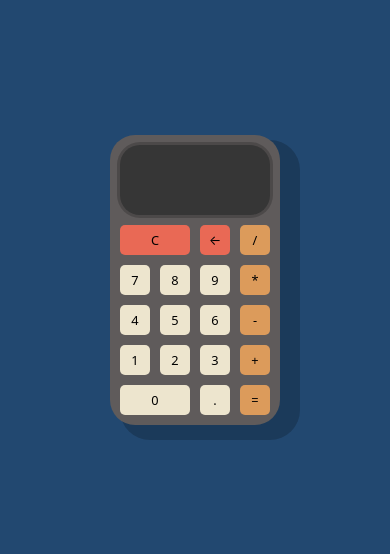
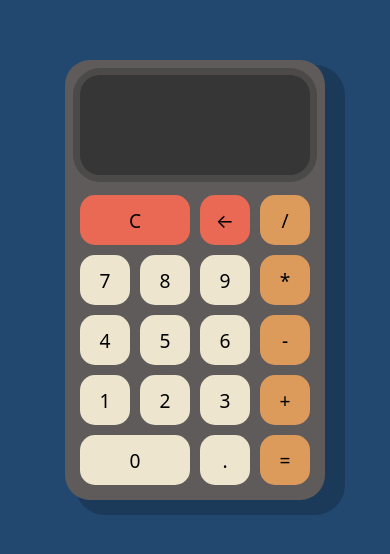
Before and after one commit to MarcuzHX/Calculadora, a plain HTML site: page index.html in a window 390 px wide. Shown: the part 142-696 px from the top of the page. Drawn offline with Linux system fonts and the light colour scheme.

Commit message:
css actualizado

```diff
--- a/style.css
+++ b/style.css
@@ -131,60 +131,3 @@ button:focus {
         font-size: 1.5em;
     }
 }
-
-@media (max-width: 768px) {
-    .calculadora {
-        grid-template-columns: repeat(4, 50px);
-        grid-template-rows: 100px repeat(5, 50px);
-        padding: 5px;
-    }
-
-    button, .operador, .col-2 {
-        font-size: 1em;
-        border-radius: 10px;
-        color: #000000;
-    }
-
-    .display {
-        padding: 10px;
-        margin: 10px 10px 15px;
-        box-shadow: 0px 0px 0px 5px #00000033;
-        overflow-x: auto;
-    }
-
-    #valor-actual {
-        font-size: 1em;
-    }
-
-    #valor-anterior {
-        font-size: 1.2em;
-    }
-}
-
-@media (max-width: 480px) {
-    .calculadora {
-        grid-template-columns: repeat(4, 40px);
-        grid-template-rows: 80px repeat(5, 40px);
-    }
-
-    button, .operador, .col-2 {
-        font-size: 0.8em;
-        border-radius: 5px;
-        color: #000000;
-    }
-
-    .display {
-        padding: 10px;
-        margin: 5px 5px 5px;
-        box-shadow: 0px 0px 0px 3px #00000033;
-        overflow-x: auto;
-    }
-
-    #valor-actual {
-        font-size: 1em;
-    }
-
-    #valor-anterior {
-        font-size: 1.2em;
-    }
-}
```
